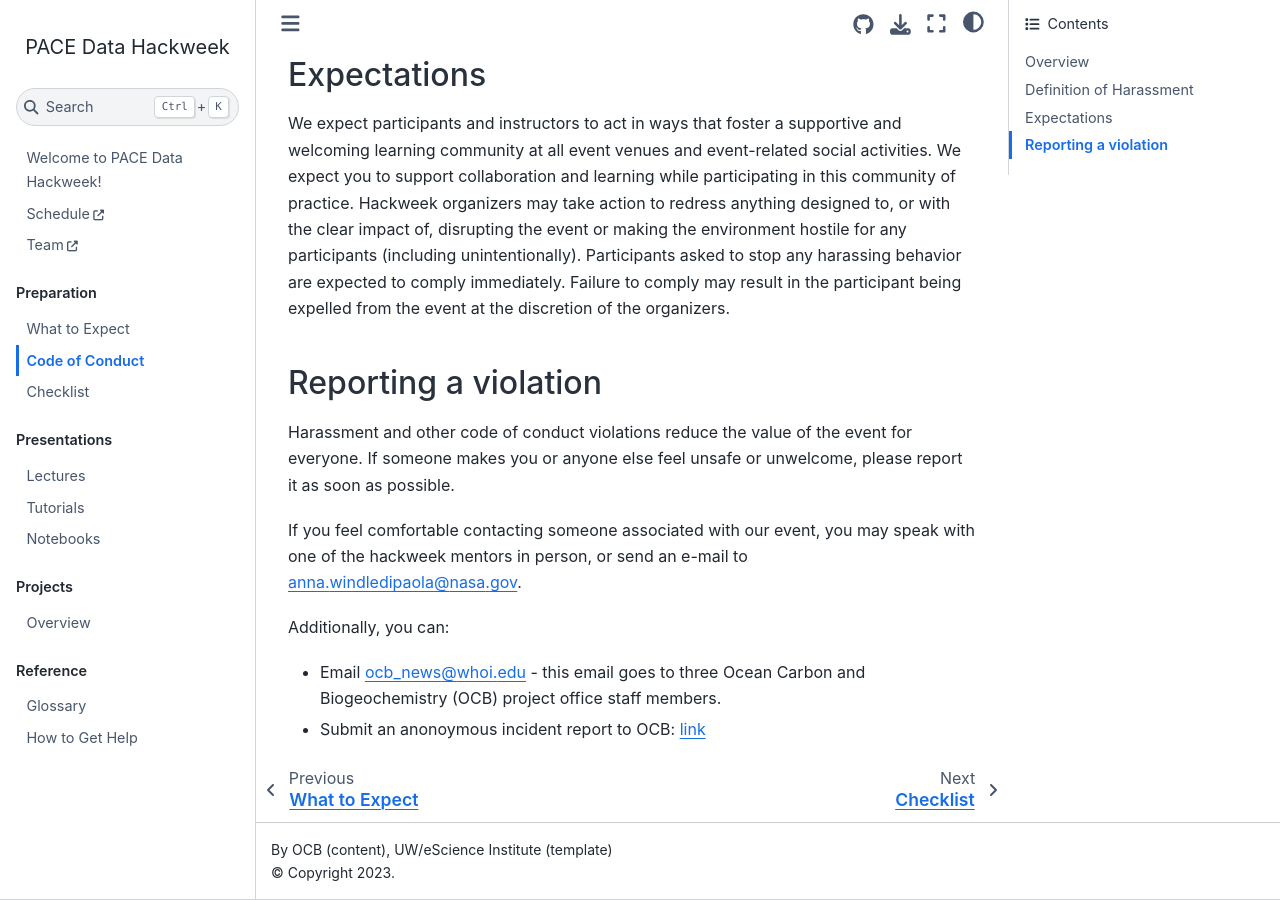
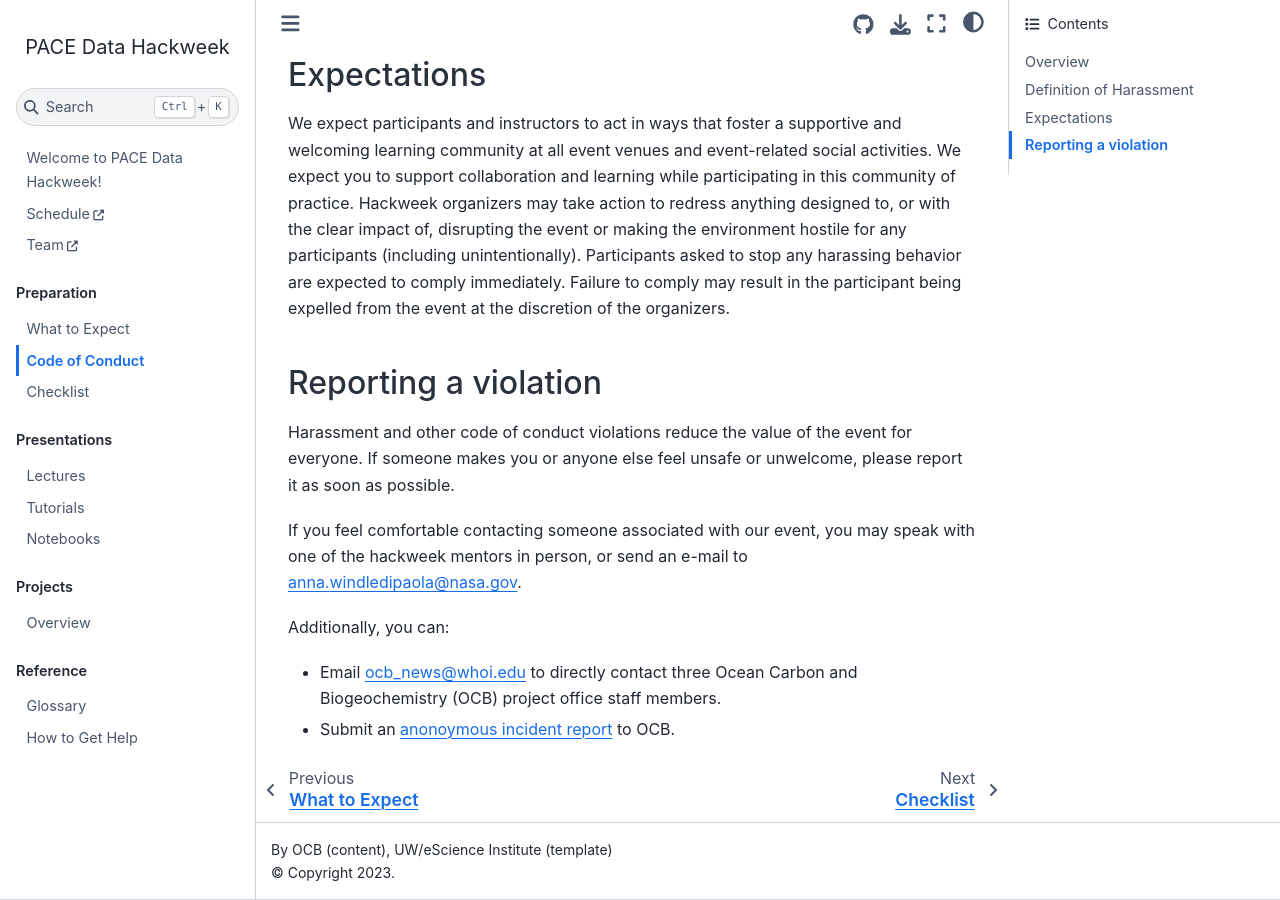
Before and after one commit to PACEHackWeek/pace-2025, a Jupyter Book: the page built from book/preliminary/code-of-conduct.md, in a window 1280 px wide and 900 px high, scrolled down 1038 px. Built offline with Jupyter Book 1.0.4 settings and Sphinx 7.4.7 and the Sphinx Book theme 1.1.4, drawn with Linux system fonts in a browser that asks for light colours.

Commit message:
remove "link"

```diff
--- a/book/preliminary/code-of-conduct.md
+++ b/book/preliminary/code-of-conduct.md
@@ -34,5 +34,5 @@ If you feel comfortable contacting someone associated with our event, you may sp
 
 Additionally, you can:
 
-* Email ocb_news@whoi.edu - this email goes to three Ocean Carbon and Biogeochemistry (OCB) project office staff members.
-* Submit an anonoymous incident report to OCB: {{ '[link]({url})'.format(url=anon_reporting_url) }}
+* Email ocb_news@whoi.edu to directly contact three Ocean Carbon and Biogeochemistry (OCB) project office staff members.
+* Submit an {{ '[anonoymous incident report]({url})'.format(url=anon_reporting_url) }} to OCB.
```
